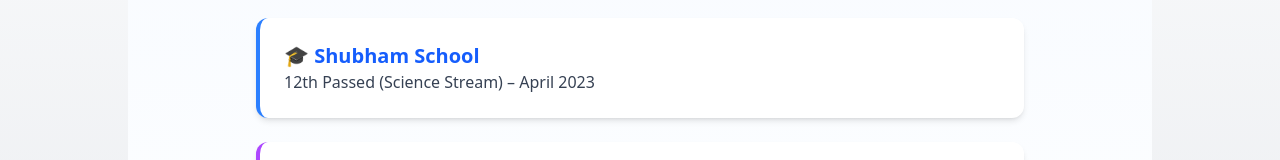
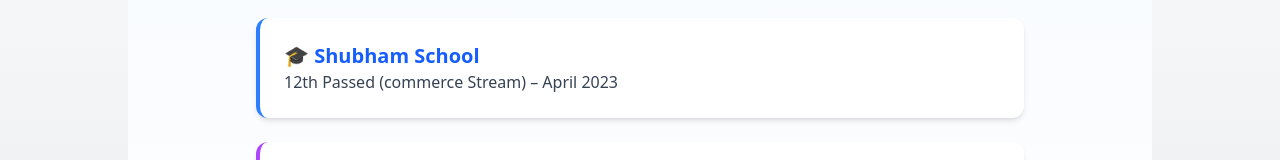
Before and after one commit to tankvivek-code/Portfolio, a React (Vite) app: page /about in a window 1280 px wide. Shown: the part 840-1000 px from the top of the page. Built offline with nearby package versions, Linux system fonts and the light colour scheme.

Commit message:
Update education description in About page to reflect correct stream

```diff
--- a/src/pages/About.jsx
+++ b/src/pages/About.jsx
@@ -153,7 +153,7 @@
               <h3 className="text-xl font-semibold text-blue-600">
                 🎓 Shubham School
               </h3>
-              <p>12th Passed (Science Stream) – April 2023</p>
+              <p>12th Passed (commerce Stream) – April 2023</p>
             </div>
 
             <div
```
